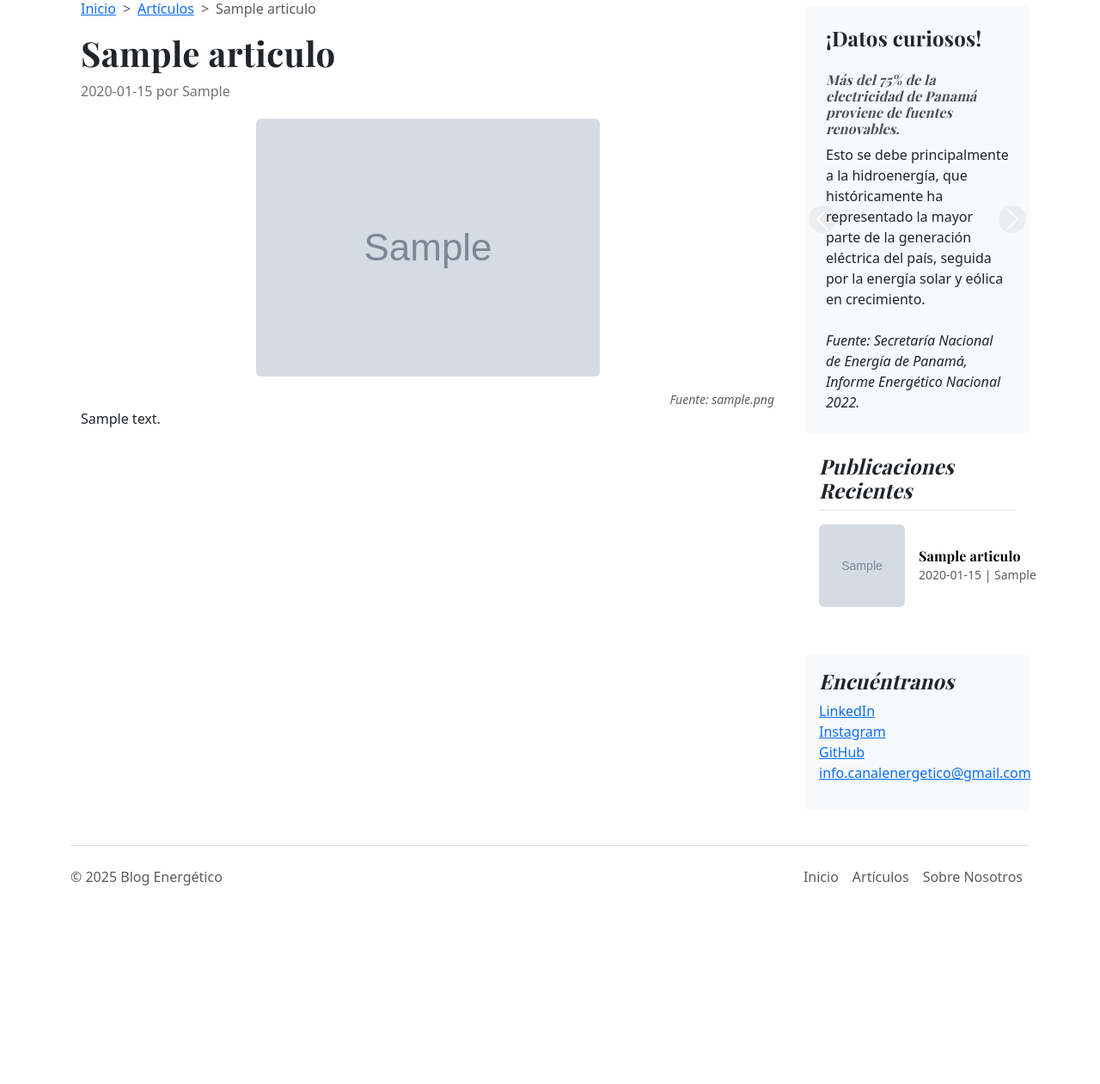
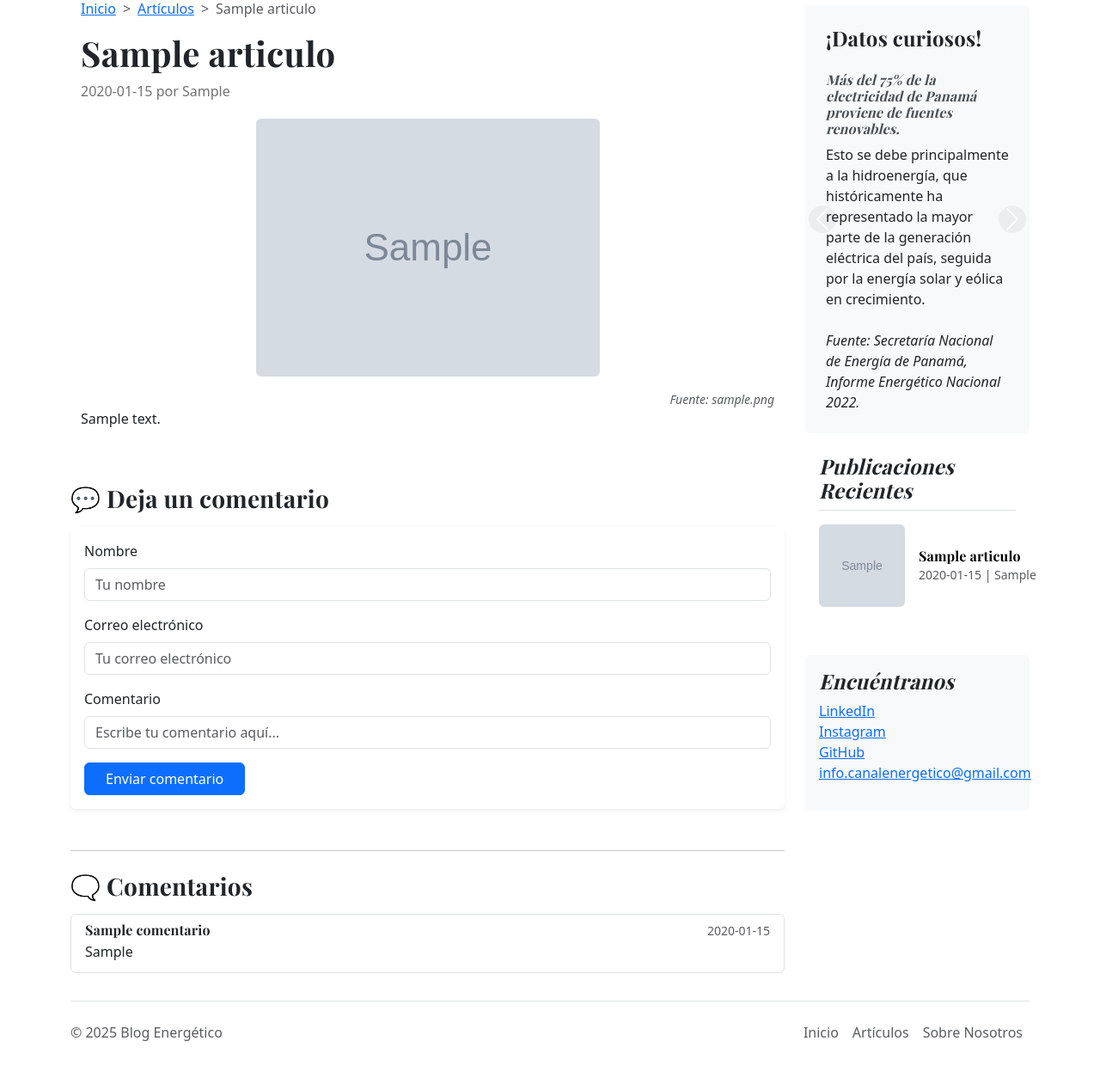
Before and after one commit to CanalEnergetico/blog-website, a Flask app: a page that uses templates/post.html in a window 1280 px wide. Shown: the part 198-1459 px from the top of the page at 86% size. Before the commit the page ends 1228 px from the top, so only its background shows below. Run offline with Flask 3, Linux system fonts and the light colour scheme; tables that the repository leaves empty hold one stand-in row (values such as "Sample post"); grey boxes marked "Sample" are stand-in pictures; some libraries are stand-ins or nearby versions.

Commit message:
Comentarios activos (cambio en main y post.htlm)

```diff
--- a/main.py
+++ b/main.py
@@ -13,9 +13,9 @@ from slugify import slugify
 
 app = Flask(__name__)
 
-# Configuración de la base de datos
+# Configuración de la base de datos (Articulos + comentarios)
 app.config["SECRET_KEY"] = os.environ.get("CANAL_KEY")
-app.config["SQLALCHEMY_DATABASE_URI"] = os.environ.get("DB_CANAL_URI")    # solo local por ahora
+app.config["SQLALCHEMY_DATABASE_URI"] = os.environ.get("DB_CANAL_URI")
 db = SQLAlchemy(app)
 ckeditor = CKEditor(app)
 
@@ -33,6 +33,18 @@ class Articulos(db.Model):
     fecha:       Mapped[str] = mapped_column(db.String(250), nullable=False)
     tag:         Mapped[Optional[str]] = mapped_column(db.String(50))
 
+# Modelo de datos: Comentarios
+class Comentarios(db.Model):
+    __tablename__ = "comentarios"
+    id: Mapped[int] = mapped_column(primary_key=True)
+    articulo_id: Mapped[int] = mapped_column(db.Integer, db.ForeignKey("articulos.id"), nullable=False)
+    nombre: Mapped[str] = mapped_column(db.String(100), nullable=False)
+    correo: Mapped[str] = mapped_column(db.String(150), nullable=False)
+    comentario: Mapped[str] = mapped_column(db.Text, nullable=False)
+    fecha: Mapped[str] = mapped_column(db.String(250), nullable=False)
+
+    articulo = db.relationship("Articulos", backref="comentarios")
+
 # Para el formulario
 class PostForm(FlaskForm):
     titulo      = StringField('Título', validators=[DataRequired()])
@@ -43,6 +55,14 @@ class PostForm(FlaskForm):
     autor       = StringField('Autor', validators=[DataRequired()])
     contenido   = CKEditorField('Contenido', validators=[DataRequired()])
     submit      = SubmitField('Publicar')
+
+# Formulario para comentarios
+class CommentForm(FlaskForm):
+    nombre = StringField('Nombre', validators=[DataRequired()])
+    correo = StringField('Correo electrónico', validators=[DataRequired()])
+    comentario = StringField('Comentario', validators=[DataRequired()])
+    submit = SubmitField('Enviar comentario')
+
 
 # Crear la tabla por primera vez
 with app.app_context():
@@ -132,11 +152,27 @@ def articulos_todos():
         .all()
     return render_template("articulos.html", articulos=articulos)
 
-# Detalle de un artículo
-@app.route("/articulos/<slug>")
+# Ruta para detalle de artículo + comentarios
+@app.route("/articulos/<slug>", methods=["GET", "POST"])
 def detalle_articulo(slug):
     post = Articulos.query.filter_by(slug=slug).first_or_404()
-    return render_template("post.html", articulo=post)
+    form = CommentForm()
+
+    if form.validate_on_submit():
+        nuevo_comentario = Comentarios(
+            articulo_id=post.id,
+            nombre=form.nombre.data,
+            correo=form.correo.data,
+            comentario=form.comentario.data,
+            fecha=date.today().strftime("%d/%m/%Y")
+        )
+        db.session.add(nuevo_comentario)
+        db.session.commit()
+        return redirect(url_for("detalle_articulo", slug=slug))
+
+    comentarios = Comentarios.query.filter_by(articulo_id=post.id).order_by(Comentarios.id.desc()).all()
+    return render_template("post.html", articulo=post, form=form, comentarios=comentarios)
+
 
 # Formulario para crear un post
 @app.route("/new-post", methods=["GET", "POST"])
@@ -196,6 +232,14 @@ def delete_post(slug):
     db.session.commit()
     return redirect(url_for('articulos_todos'))
 
+# Borrar un comentario. CUIDADO: NO PREGUNTA DOS VECES!
+@app.route("/delete-comment/<int:id>")
+def delete_comment(id):
+    comentario_to_delete = Comentarios.query.get_or_404(id)
+    db.session.delete(comentario_to_delete)
+    db.session.commit()
+    return redirect(url_for('home'))  # o redirige donde quieras
+
 # Ejecutar en local
 if __name__ == "__main__":
     app.run(debug=False, port=5002)
--- a/templates/post.html
+++ b/templates/post.html
@@ -39,4 +39,53 @@
     </div>
   </article>
 </div>
+
+<!-- FORMULARIO DE COMENTARIOS -->
+<section class="mb-5 mt-4">
+  <h3 class="mb-3">💬 Deja un comentario</h3>
+  <div class="card shadow-sm border-0">
+    <div class="card-body">
+      <form method="POST">
+        {{ form.hidden_tag() }}
+        <div class="mb-3">
+          {{ form.nombre.label(class="form-label") }}
+          {{ form.nombre(class="form-control", placeholder="Tu nombre") }}
+        </div>
+        <div class="mb-3">
+          {{ form.correo.label(class="form-label") }}
+          {{ form.correo(class="form-control", placeholder="Tu correo electrónico") }}
+        </div>
+        <div class="mb-3">
+          {{ form.comentario.label(class="form-label") }}
+          {{ form.comentario(class="form-control", rows=3, placeholder="Escribe tu comentario aquí...") }}
+        </div>
+        {{ form.submit(class="btn btn-primary px-4") }}
+      </form>
+    </div>
+  </div>
+</section>
+
+<hr class="my-4">
+
+<!-- LISTA DE COMENTARIOS -->
+<section>
+  <h3 class="mb-3">🗨️ Comentarios</h3>
+  {% if comentarios %}
+    <div class="list-group">
+      {% for c in comentarios %}
+        <div class="list-group-item list-group-item-action flex-column align-items-start">
+          <div class="d-flex w-100 justify-content-between">
+            <h6 class="mb-1">{{ c.nombre }}</h6>
+            <small class="text-muted">{{ c.fecha }}</small>
+          </div>
+          <p class="mb-1">{{ c.comentario }}</p>
+        </div>
+      {% endfor %}
+    </div>
+  {% else %}
+    <p class="text-muted fst-italic">No hay comentarios aún. ¡Sé el primero en opinar!</p>
+  {% endif %}
+</section>
+
+
 {% endblock %}
```
Also changed, not shown: instance/articulos.db.
